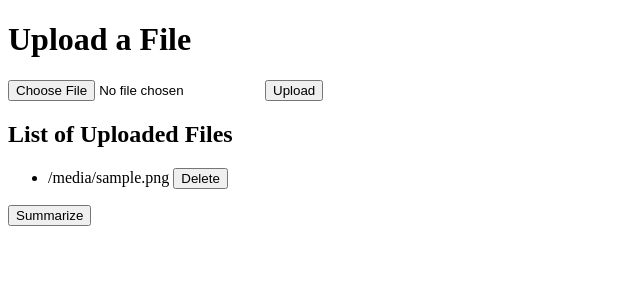
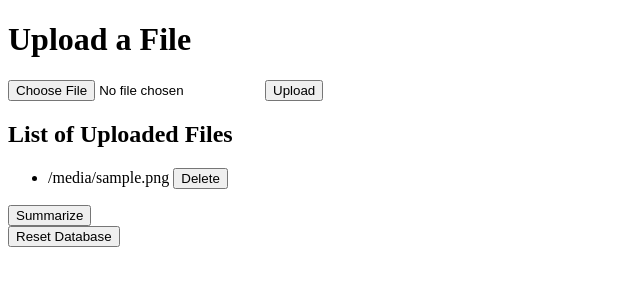
Before and after one commit to squishynuggit/TuneLLMs, a Flask app: template templates/upload.html in a window 1280 px wide. Shown: the top 300 px of the page, without its empty margins (0-640 px from the left). Run offline with Flask 3, Linux system fonts and the light colour scheme; the template is opened without the code that fills it: most values are stand-ins (such as "Sample title", 1, 10 or a date in 2020).

Commit message:
added some buttons

```diff
--- a/app.py
+++ b/app.py
@@ -1,5 +1,7 @@
 import os
 from flask import Flask, request, redirect, url_for, render_template, flash
+from query_document import summarize_database
+import document_loader
 
 app = Flask(__name__)
 app.config['UPLOAD_FOLDER'] = 'data'
@@ -38,6 +40,9 @@ def upload_and_list_files():
         else:
             flash('Allowed file types are: pdf, txt, docx')
 
+    # Add to chromadb
+    document_loader.main()
+
     # List files in the main upload directory
     files = os.listdir(app.config['UPLOAD_FOLDER']) if os.path.exists(app.config['UPLOAD_FOLDER']) else []
 
@@ -56,5 +61,16 @@ def delete_file(filename):
 
     return redirect(url_for('upload_and_list_files'))
 
+@app.route('/execute_function', methods=['POST'])
+def summarize():
+    result = summarize_database()
+    flash(result)
+    return redirect(url_for('upload_and_list_files'))
+
+@app.route('/reset', methods=['POST'])
+def reset():
+    document_loader.main(True)
+    return redirect(url_for('upload_and_list_files'))
+
 if __name__ == "__main__":
     app.run(debug=True)
--- a/document_loader.py
+++ b/document_loader.py
@@ -9,11 +9,11 @@ from langchain_chroma import Chroma
 DATA_PATH = "data"
 CHROMA_PATH = 'chroma'
 
-def main():
+def main(reset=False):
     parser = argparse.ArgumentParser()
     parser.add_argument("--reset", action="store_true", help="Reset the database.")
     args = parser.parse_args()
-    if args.reset:
+    if args.reset or reset:
         print("✨ Clearing Database")
         if os.path.exists(CHROMA_PATH):
             shutil.rmtree(CHROMA_PATH)
--- a/query_document.py
+++ b/query_document.py
@@ -41,7 +41,7 @@ def main():
         summarize_database()
     elif args.query_text:
         query_text = args.query_text
-        query_rag(query_text)
+        query_rag(query_text.text)
 
 
 def query_rag(query_text: str):
@@ -89,7 +89,7 @@ def summarize_database():
 
     # Print the summary
     print(response_text.text)
-    return response_text
+    return response_text.text
 
 
 
--- a/templates/upload.html
+++ b/templates/upload.html
@@ -39,6 +39,11 @@
     {% else %}
         <p>No files found in the directory.</p>
     {% endif %}
-    <button type="submit">Summarize</button>
+    <form method="POST" action="{{ url_for('summarize') }}">
+        <button type="submit">Summarize</button>
+    </form>
+    <form method="POST" action="{{ url_for('reset') }}">
+        <button type="submit">Reset Database</button>
+    </form>
 </body>
 </html>
```
Also changed, not shown: chroma/chroma.sqlite3, 6 other files.
